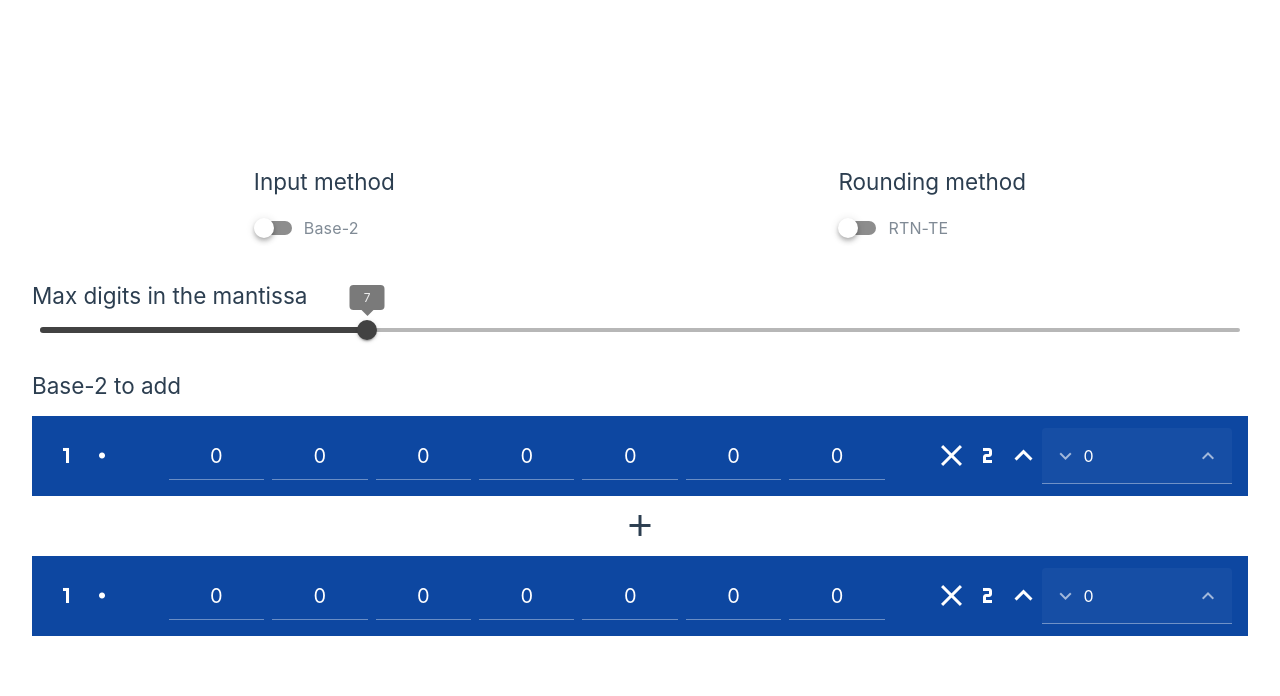
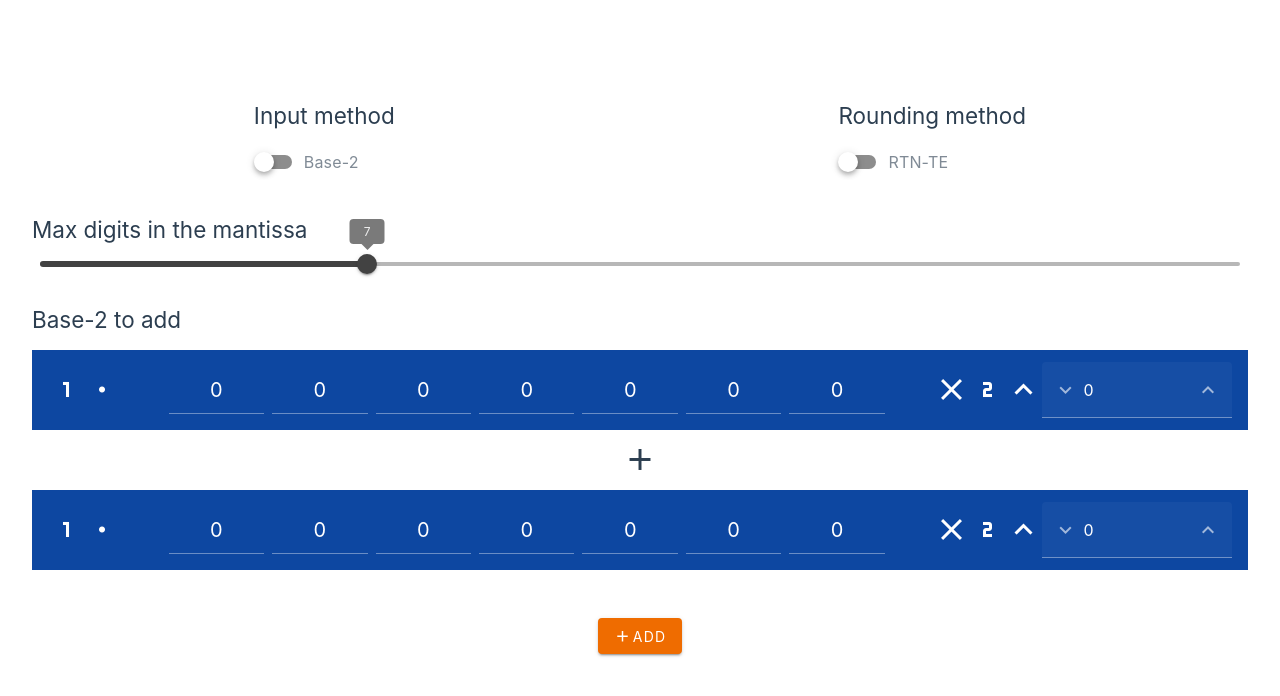
Before and after one commit to Dwigoric/sfp-operations-simulator, a Vue app: page / in a window 1280 px wide. Shown: the top 696 px of the page. Built offline with nearby package versions, Linux system fonts and the light colour scheme.

Commit message:
feat: add button to initiate simulation

```diff
--- a/src/App.vue
+++ b/src/App.vue
@@ -176,6 +176,13 @@ watch(base2_maxDigits, (newVal) => {
             </div>
         </div>
     </VExpandTransition>
+
+    <div id="add-button-wrapper">
+        <VBtn class="bg-orange-darken-3">
+            <VIcon>mdi-plus</VIcon>
+            <span>Add</span>
+        </VBtn>
+    </div>
 </template>
 
 <style scoped>
@@ -239,4 +246,11 @@ watch(base2_maxDigits, (newVal) => {
 .v-text-field {
     width: 33rem;
 }
+
+#add-button-wrapper {
+    width: 100%;
+    padding: 3rem 0;
+    display: flex;
+    justify-content: center;
+}
 </style>
```
